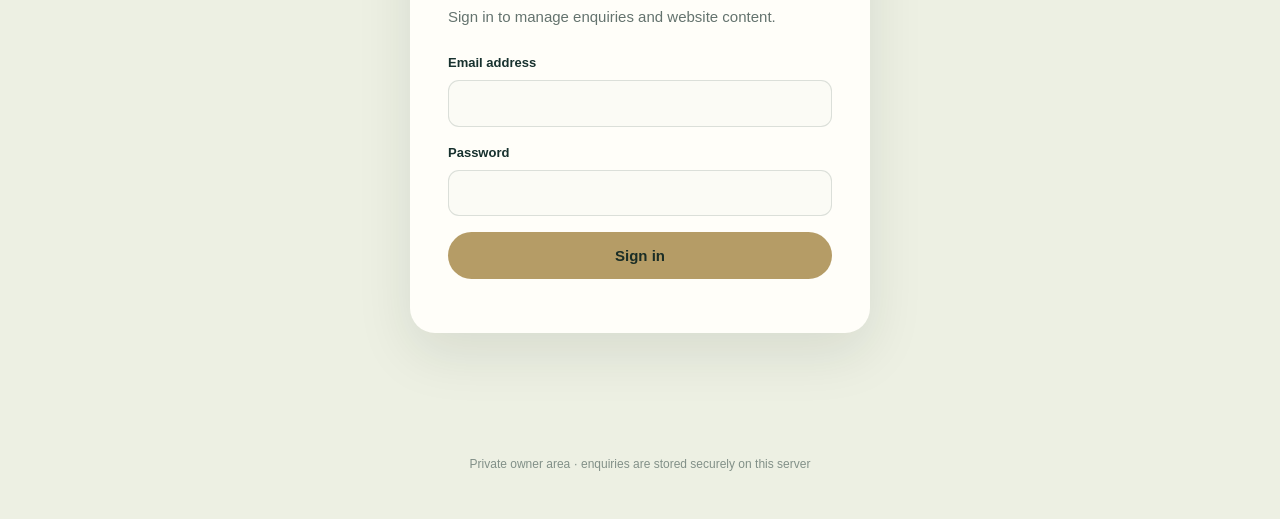
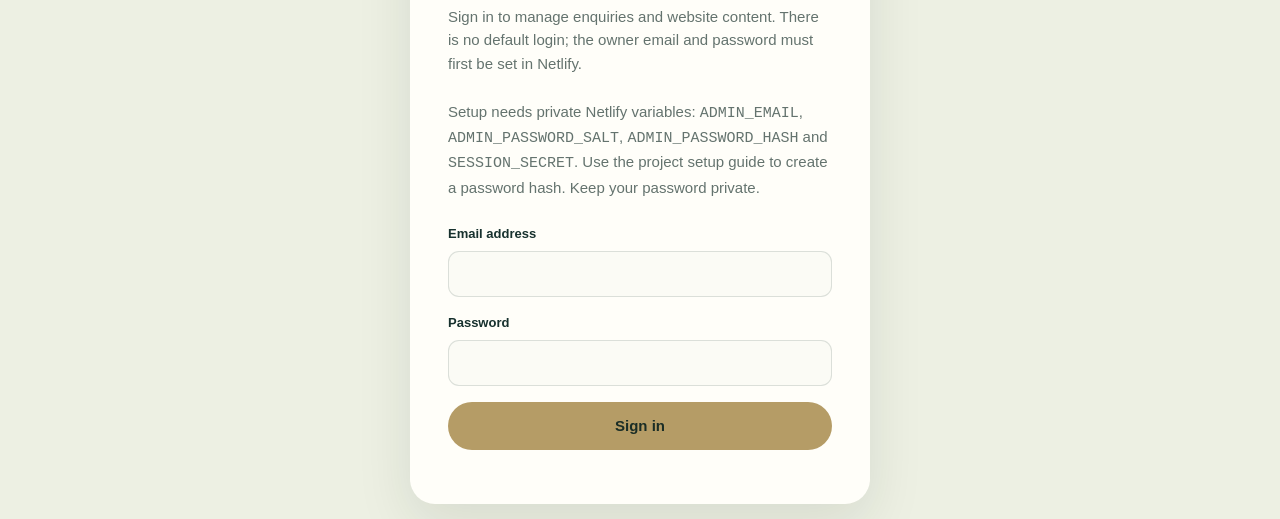
Before and after one commit to teampadaveeranzz-cpu/Codex, a website: page admin.html in a window 1280 px wide. Shown: the part 281-800 px from the top of the page. Drawn offline with Linux system fonts and the light colour scheme; no server answers.

Commit message:
Explain private admin account setup

```diff
--- a/admin.html
+++ b/admin.html
@@ -1,7 +1,7 @@
 <!doctype html>
 <html lang="en"><head><meta charset="utf-8"><meta name="viewport" content="width=device-width,initial-scale=1"><meta name="robots" content="noindex,nofollow"><meta name="theme-color" content="#102a2a"><title>ZEVON Admin</title><link rel="stylesheet" href="/admin.css"><script src="/admin.js" defer></script></head>
 <body><main class="admin-shell"><header class="admin-top"><a class="admin-brand" href="/" aria-label="ZEVON website"><span class="mark">Z↗</span><span><b>ZEVON</b><small>PRIVATE ADMIN</small></span></a><a href="/" class="back-link">View website ↗</a></header>
-<section id="login-view" class="login-card"><span class="eyebrow">OWNER ACCESS</span><h1>Welcome back.</h1><p>Sign in to manage enquiries and website content.</p><form id="login-form"><label>Email address<input name="email" type="email" autocomplete="username" required maxlength="180"></label><label>Password<input name="password" type="password" autocomplete="current-password" required maxlength="1024"></label><button class="gold-button" type="submit">Sign in</button><div class="message" id="login-message" role="alert"></div></form></section>
+<section id="login-view" class="login-card"><span class="eyebrow">OWNER ACCESS</span><h1>Welcome back.</h1><p>Sign in to manage enquiries and website content. There is no default login; the owner email and password must first be set in Netlify.</p><p class="setup-note">Setup needs private Netlify variables: <code>ADMIN_EMAIL</code>, <code>ADMIN_PASSWORD_SALT</code>, <code>ADMIN_PASSWORD_HASH</code> and <code>SESSION_SECRET</code>. Use the project setup guide to create a password hash. Keep your password private.</p><form id="login-form"><label>Email address<input name="email" type="email" autocomplete="username" required maxlength="180"></label><label>Password<input name="password" type="password" autocomplete="current-password" required maxlength="1024"></label><button class="gold-button" type="submit">Sign in</button><div class="message" id="login-message" role="alert"></div></form></section>
 <section id="dashboard" hidden><div class="dash-heading"><div><span class="eyebrow">PRIVATE ADMIN</span><h1>Enquiries &amp; content</h1><p>Only signed-in owners can see this workspace.</p></div><div class="dash-actions"><a class="gold-button link-button" href="/api/admin/export.csv">Export enquiries ↓</a><button class="quiet-button" id="logout">Sign out</button></div></div>
 <div class="tabs" role="tablist"><button class="tab active" data-tab="enquiries">Enquiries <span id="count">0</span></button><button class="tab" data-tab="content">Website content</button></div>
 <section class="panel active" id="panel-enquiries"><div class="panel-head"><div><h2>Recent enquiries</h2><p>Update a status as you follow up.</p></div><button id="refresh" class="quiet-button">↻ Refresh</button></div><div id="enquiry-list" class="enquiry-list"><div class="loading">Loading enquiries…</div></div></section>
```
